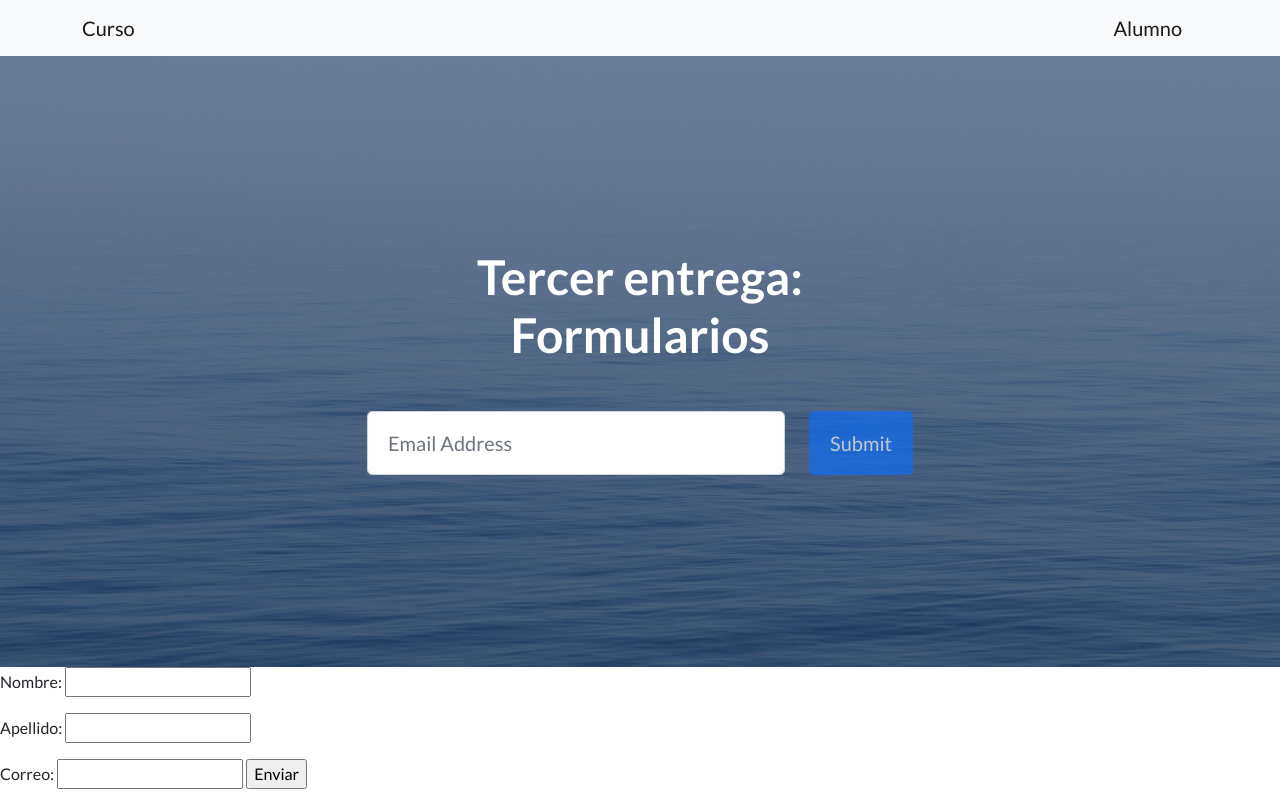
After one commit to FernandaSelmen/Trabajo_3, a Django app: page /app_coder/buscador_alumno/ in a window 1280 px wide. The commit adds this page. Run offline with Django 4.2, Linux system fonts and the light colour scheme; some libraries are stand-ins or nearby versions.

Commit message:
segundo formulario

```diff
--- a/app_coder/templates/app_coder/base.html
+++ b/app_coder/templates/app_coder/base.html
@@ -20,8 +20,9 @@
         <!-- Navigation-->
         <nav class="navbar navbar-light bg-light static-top">
             <div class="container">
-                <a class="navbar-brand" href="{ url 'index' }">Inicio</a>
-                <a class="navbar-brand" href="{ url 'buscador_curso' }">curso</a>
+
+                <a class="navbar-brand" href="{% url 'Curso' %}">Curso</a>
+                <a class="navbar-brand" href="{% url 'Alumno' %}">Alumno</a>
 
             </div>
         </nav>
--- /dev/null
+++ b/app_coder/templates/app_coder/buscador_alumno.html
@@ -0,0 +1,16 @@
+{% extends 'app_coder/base.html' %}
+{% load static %}
+{% block conteni_que_cambia %}
+
+<form action="//"    method="post">{% csrf_token %}
+
+    <p> Nombre: <input type = "text" name="Nombre">
+    <p> Apellido: <input type = "text" name="Apellido">
+    <p> Correo: <input type = "email" name="Correo">
+
+    <input type = "submit" value="Enviar">
+ </form>
+
+
+
+{% endblock conteni_que_cambia %}
--- a/app_coder/urls.py
+++ b/app_coder/urls.py
@@ -1,6 +1,8 @@
 from django.urls import path
-from app_coder.views import inicio , bucadorCurso
+from app_coder.views import inicio , bucadorCurso, bucadorAlumno
 urlpatterns = [
     path('index/', inicio, name = 'inicio' ),
-    path('buscador_curso/', bucadorCurso, name = 'curso' ),
+    path('buscador_curso/', bucadorCurso, name = 'Curso' ),
+
+    path('buscador_alumno/', bucadorAlumno, name = 'Alumno' ),
 ]
--- a/app_coder/views.py
+++ b/app_coder/views.py
@@ -1,5 +1,5 @@
 from django.shortcuts import render
-from app_coder.models import Curso
+from app_coder.models import Curso, Alumno
 # Create your views here.
 
 def inicio(request):
@@ -17,3 +17,16 @@
             return render(request, 'app_coder/buscador_curso.html')
 
      return render(request, 'app_coder/buscador_curso.html')
+
+
+def bucadorAlumno( request):
+
+     if request.method == 'POST':
+
+            alumno =  Alumno(request.post['nombre'],(request.post['apellido']), (request.post['correo']))
+
+            alumno.save()
+
+            return render(request, 'app_coder/buscador_alumno.html')
+
+     return render(request, 'app_coder/buscador_alumno.html')
```
Also changed, not shown: app_coder/admin.py (+6 -1 lines), app_coder/models.py (+8 -0 lines), app_coder/migrations/0002_alumno.py (added).
